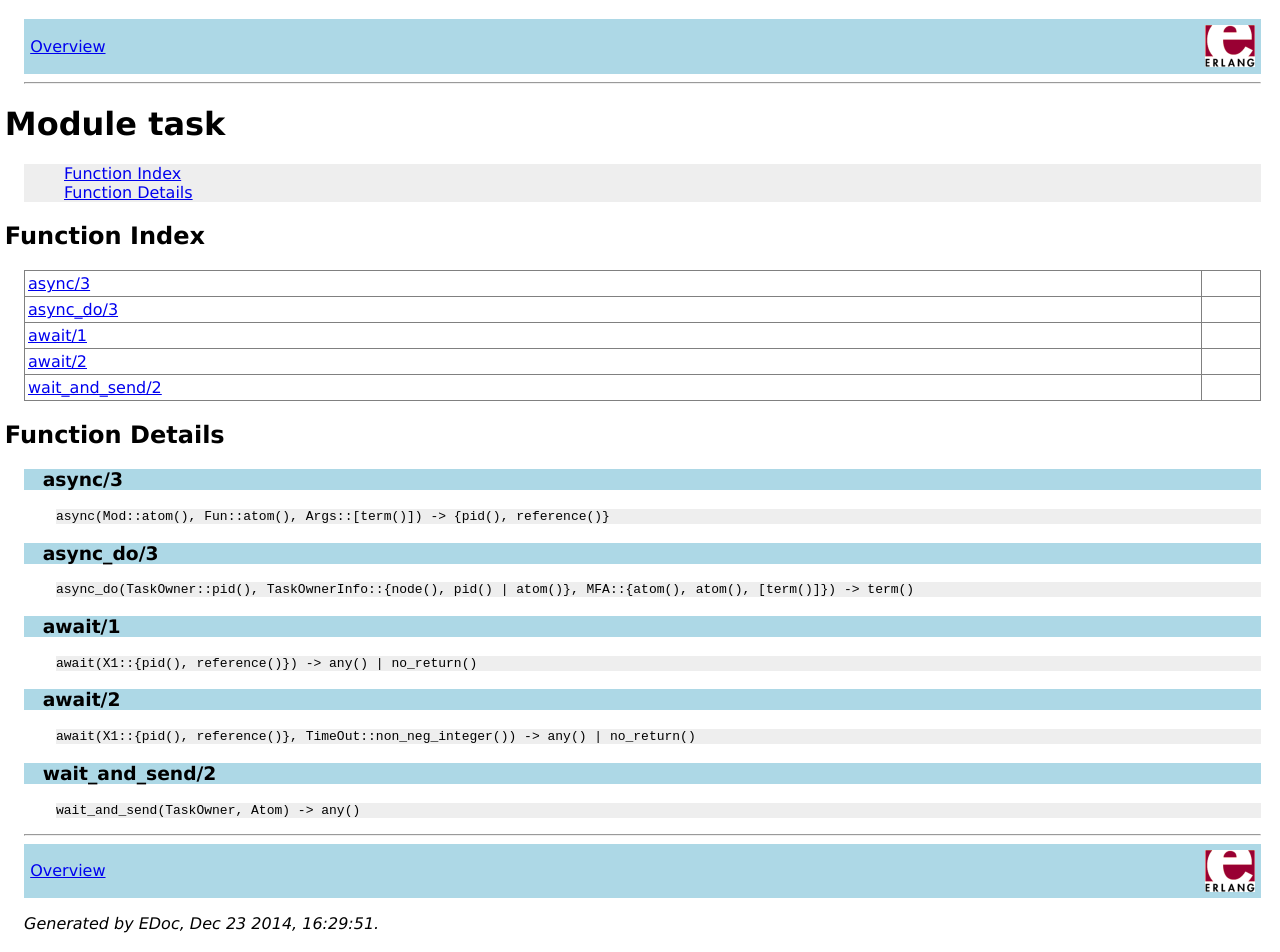
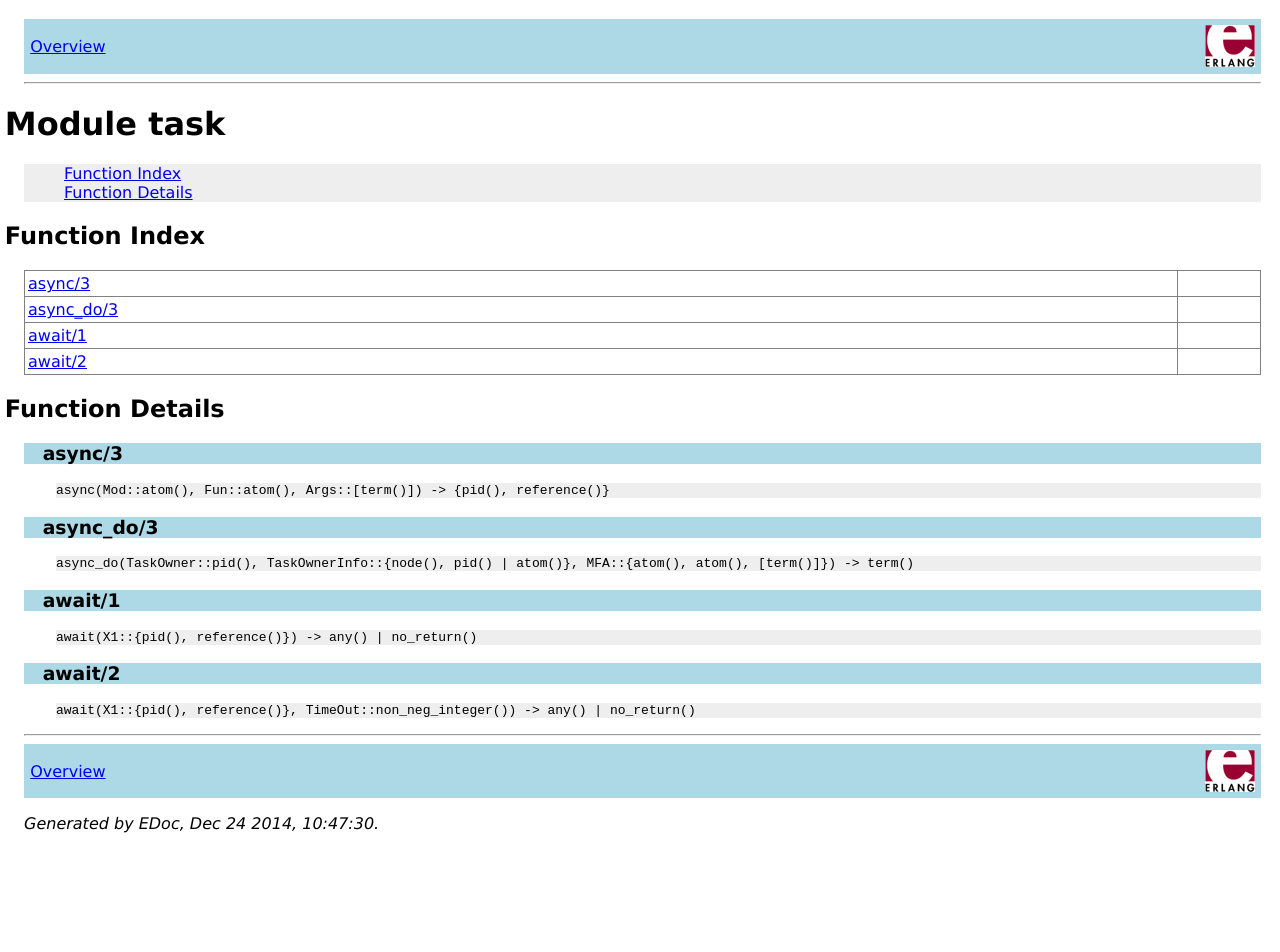
Before and after one commit to redink/task, a plain HTML site: page doc/task.html in a window 1280 px wide. After the commit the page ends 853 px from the top, so only its background shows below. Drawn offline with Linux system fonts and the light colour scheme.

```diff
--- a/doc/task.html
+++ b/doc/task.html
@@ -18,7 +18,6 @@
 <tr><td valign="top"><a href="#async_do-3">async_do/3</a></td><td></td></tr>
 <tr><td valign="top"><a href="#await-1">await/1</a></td><td></td></tr>
 <tr><td valign="top"><a href="#await-2">await/2</a></td><td></td></tr>
-<tr><td valign="top"><a href="#wait_and_send-2">wait_and_send/2</a></td><td></td></tr>
 </table>
 
 <h2><a name="functions">Function Details</a></h2>
@@ -42,14 +41,9 @@
 <div class="spec">
 <p><tt>await(X1::{pid(), reference()}, TimeOut::non_neg_integer()) -&gt; any() | no_return()</tt><br></p>
 </div>
-
-<h3 class="function"><a name="wait_and_send-2">wait_and_send/2</a></h3>
-<div class="spec">
-<p><tt>wait_and_send(TaskOwner, Atom) -&gt; any()</tt></p>
-</div>
 <hr>
 
 <div class="navbar"><a name="#navbar_bottom"></a><table width="100%" border="0" cellspacing="0" cellpadding="2" summary="navigation bar"><tr><td><a href="overview-summary.html" target="overviewFrame">Overview</a></td><td><a href="http://www.erlang.org/"><img src="erlang.png" align="right" border="0" alt="erlang logo"></a></td></tr></table></div>
-<p><i>Generated by EDoc, Dec 23 2014, 16:29:51.</i></p>
+<p><i>Generated by EDoc, Dec 24 2014, 10:47:30.</i></p>
 </body>
 </html>
```
Also changed, not shown: doc/overview-summary.html (+1 -1 lines), 2 other files.
